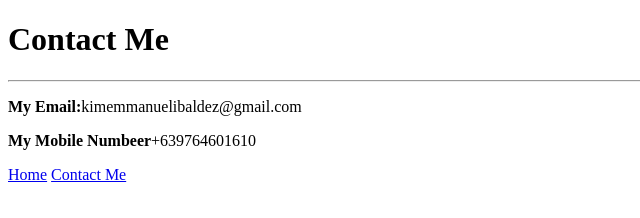
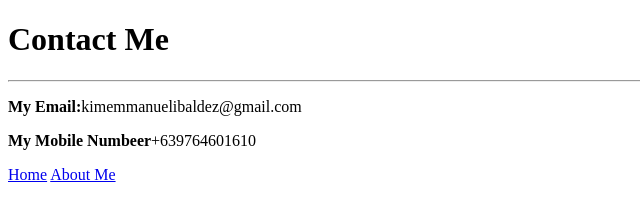
Before and after one commit to Keimbap/Html-Portfolio, a plain HTML site: page public/Contact.html in a window 1280 px wide. Shown: the full height of the page, 0-640 px from the left. Drawn offline with Linux system fonts and the light colour scheme.

Commit message:
Update Contact.html

```diff
--- a/public/Contact.html
+++ b/public/Contact.html
@@ -11,6 +11,6 @@
         <p><strong>My Mobile Numbeer</strong>+639764601610</p>
 
         <a href="../index.html">Home</a>
-        <a href="About.html">Contact Me</a>
+        <a href="About.html">About Me</a>
     </body>
 </html>
```
